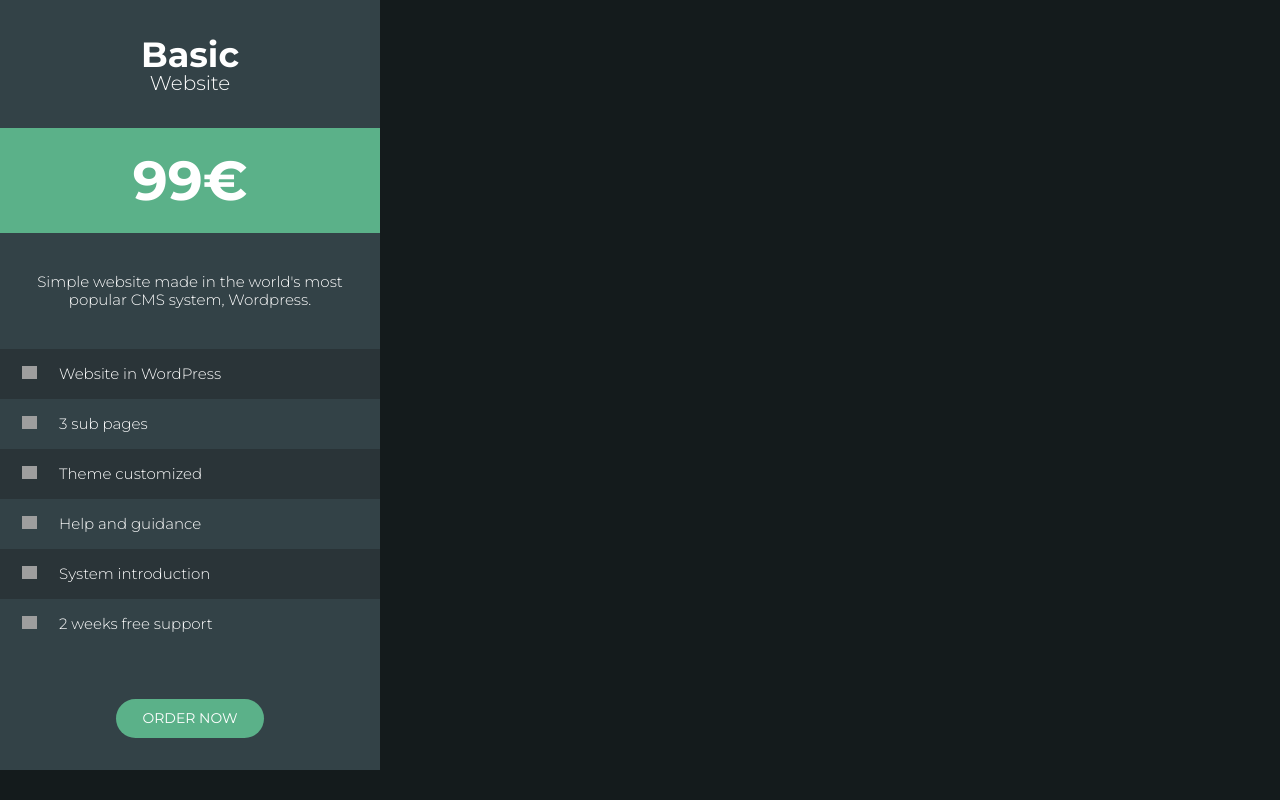
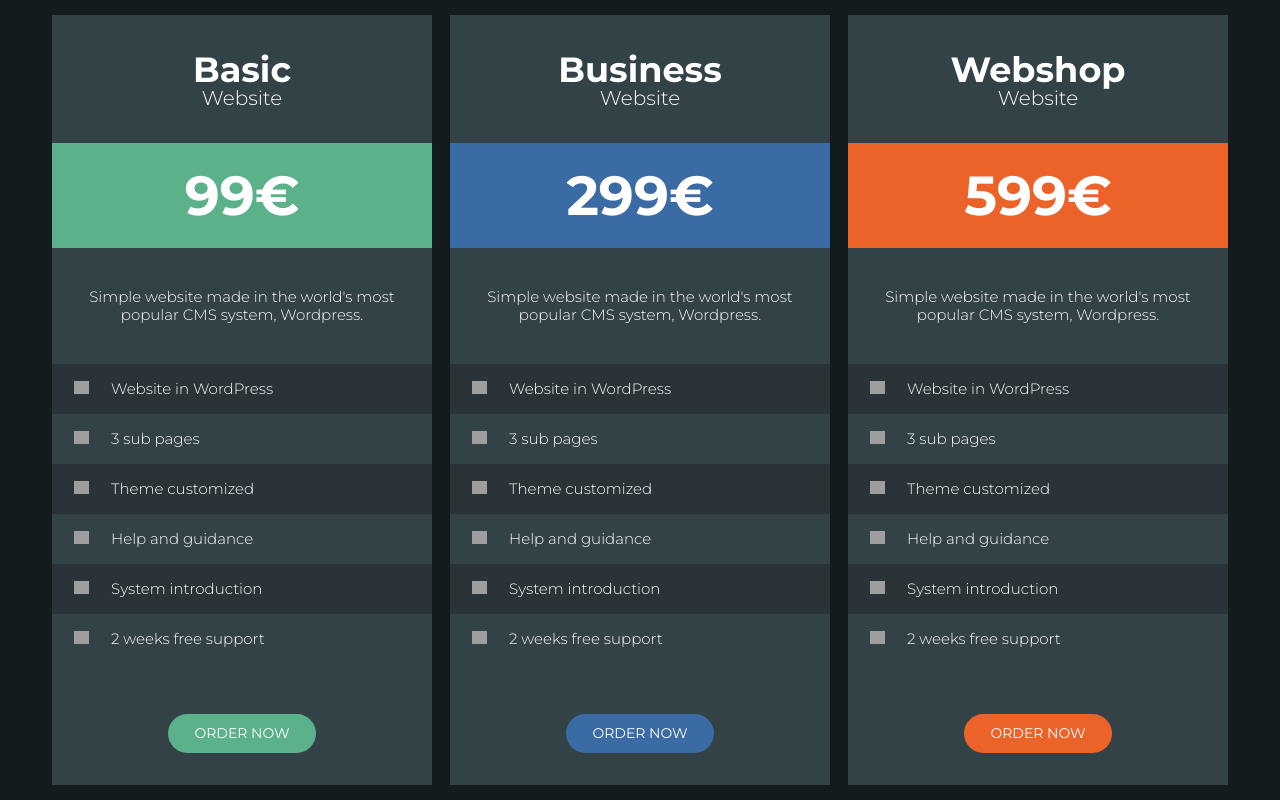
Before and after one commit to sagvel/price-cards-layout, a plain HTML site: page index.html in a window 1280 px wide. Drawn offline with nearby package versions, Linux system fonts and the light colour scheme; grey boxes are pictures that could not be loaded.

Commit message:
add card 2 and 3 base solution

```diff
--- a/index.html
+++ b/index.html
@@ -71,6 +71,104 @@
           ORDER NOW
         </button>
       </div>
+      <div class="price-card">
+        <h2 class="price-card__title">Business</h2>
+        <div class="price-card__sub-title">Website</div>
+        <div class="price-card__price price-card__price_blue">299€</div>
+        <div class="price-card__description">
+          Simple website made in the world's most popular CMS system, Wordpress.
+        </div>
+        <ul class="price-card__options-list">
+          <li class="price-card__options-list-item">
+            <i
+              class="price-card__options-list-icon price-card__options-list-icon_blue"
+            ></i
+            >Website in WordPress
+          </li>
+          <li class="price-card__options-list-item">
+            <i
+              class="price-card__options-list-icon price-card__options-list-icon_blue"
+            ></i
+            >3 sub pages
+          </li>
+          <li class="price-card__options-list-item">
+            <i
+              class="price-card__options-list-icon price-card__options-list-icon_blue"
+            ></i
+            >Theme customized
+          </li>
+          <li class="price-card__options-list-item">
+            <i
+              class="price-card__options-list-icon price-card__options-list-icon_blue"
+            ></i
+            >Help and guidance
+          </li>
+          <li class="price-card__options-list-item">
+            <i
+              class="price-card__options-list-icon price-card__options-list-icon_blue"
+            ></i
+            >System introduction
+          </li>
+          <li class="price-card__options-list-item">
+            <i
+              class="price-card__options-list-icon price-card__options-list-icon_blue"
+            ></i
+            >2 weeks free support
+          </li>
+        </ul>
+        <button class="price-card__order-btn price-card__order-btn_blue">
+          ORDER NOW
+        </button>
+      </div>
+      <div class="price-card">
+        <h2 class="price-card__title">Webshop</h2>
+        <div class="price-card__sub-title">Website</div>
+        <div class="price-card__price price-card__price_orange">599€</div>
+        <div class="price-card__description">
+          Simple website made in the world's most popular CMS system, Wordpress.
+        </div>
+        <ul class="price-card__options-list">
+          <li class="price-card__options-list-item">
+            <i
+              class="price-card__options-list-icon price-card__options-list-icon_orange"
+            ></i
+            >Website in WordPress
+          </li>
+          <li class="price-card__options-list-item">
+            <i
+              class="price-card__options-list-icon price-card__options-list-icon_orange"
+            ></i
+            >3 sub pages
+          </li>
+          <li class="price-card__options-list-item">
+            <i
+              class="price-card__options-list-icon price-card__options-list-icon_orange"
+            ></i
+            >Theme customized
+          </li>
+          <li class="price-card__options-list-item">
+            <i
+              class="price-card__options-list-icon price-card__options-list-icon_orange"
+            ></i
+            >Help and guidance
+          </li>
+          <li class="price-card__options-list-item">
+            <i
+              class="price-card__options-list-icon price-card__options-list-icon_orange"
+            ></i
+            >System introduction
+          </li>
+          <li class="price-card__options-list-item">
+            <i
+              class="price-card__options-list-icon price-card__options-list-icon_orange"
+            ></i
+            >2 weeks free support
+          </li>
+        </ul>
+        <button class="price-card__order-btn price-card__order-btn_orange">
+          ORDER NOW
+        </button>
+      </div>
     </div>
   </body>
 </html>
--- a/styles/card.scss
+++ b/styles/card.scss
@@ -1,7 +1,12 @@
 @import './variables.scss';
 
 .container {
+  display: flex;
+  justify-content: space-between;
+  margin: auto;
+  width: 1176px;
 }
+
 .price-card {
   width: 380px;
   height: 770px;
@@ -38,6 +43,14 @@
     &_green {
       background-color: $color-green;
     }
+
+    &_blue {
+      background-color: $color-blue;
+    }
+
+    &_orange {
+      background-color: $color-orange;
+    }
   }
 
   &__description {
@@ -73,8 +86,17 @@
     display: inline-block;
     margin-right: 22px;
     margin-left: 22px;
+
     &_green {
       background-image: url(https://gromcode.s3.eu-central-1.amazonaws.com/front-end/html-css/lesson+25/verification-checkmark-symbol_green.png);
+    }
+
+    &_blue {
+      background-image: url(https://gromcode.s3.eu-central-1.amazonaws.com/front-end/html-css/lesson+25/verification-checkmark-symbol_blue.png);
+    }
+
+    &_orange {
+      background-image: url(https://gromcode.s3.eu-central-1.amazonaws.com/front-end/html-css/lesson+25/verification-checkmark-symbol_orange.png);
     }
   }
 
@@ -87,8 +109,17 @@
     text-transform: uppercase;
     padding: 11px 27px;
     border-radius: 20px;
+
     &_green {
       background-color: $color-green;
     }
+
+    &_blue {
+      background-color: $color-blue;
+    }
+
+    &_orange {
+      background-color: $color-orange;
+    }
   }
 }
--- a/styles/index.scss
+++ b/styles/index.scss
@@ -11,4 +11,10 @@ html {
   background-color: $color-background-main;
 }
 
+body {
+  min-height: 100vh;
+  width: 100%;
+  display: flex;
+}
+
 @import './card.scss';
```
Also changed, not shown: styles.css, 1 other file.
